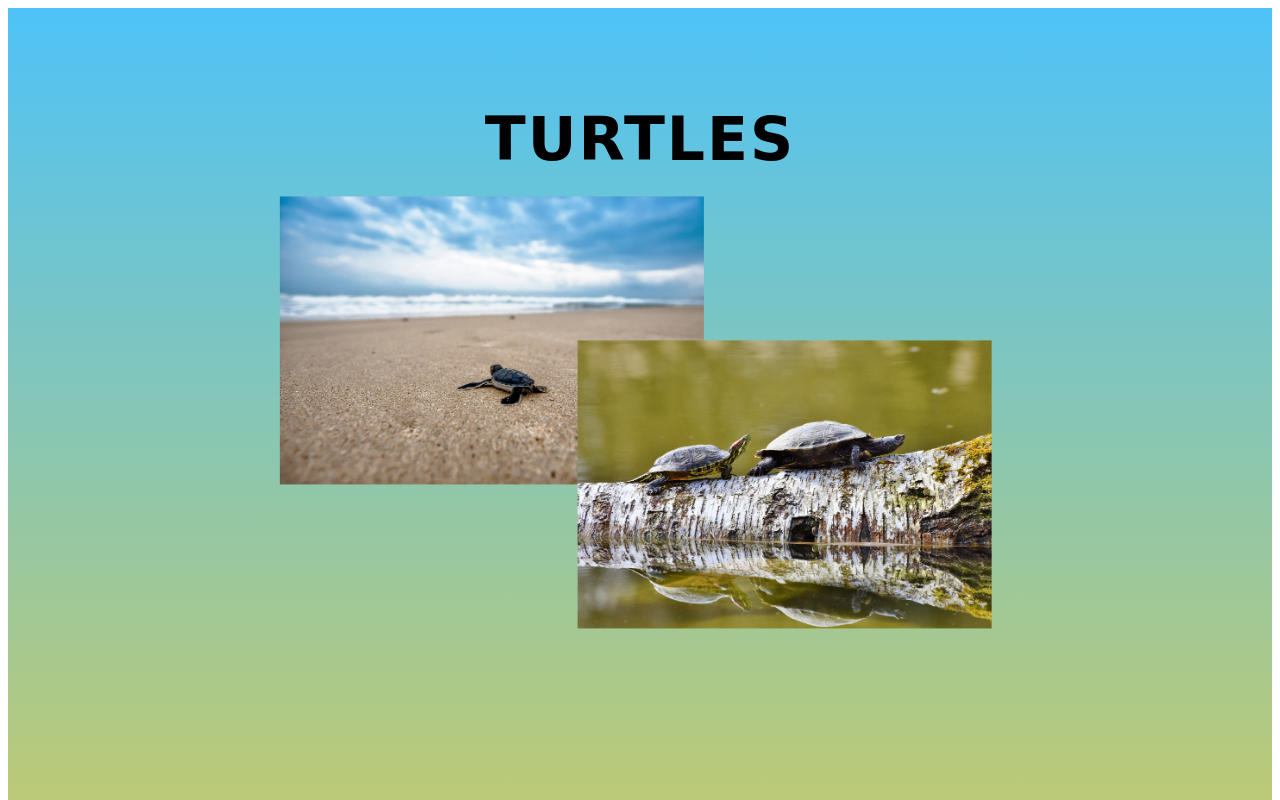
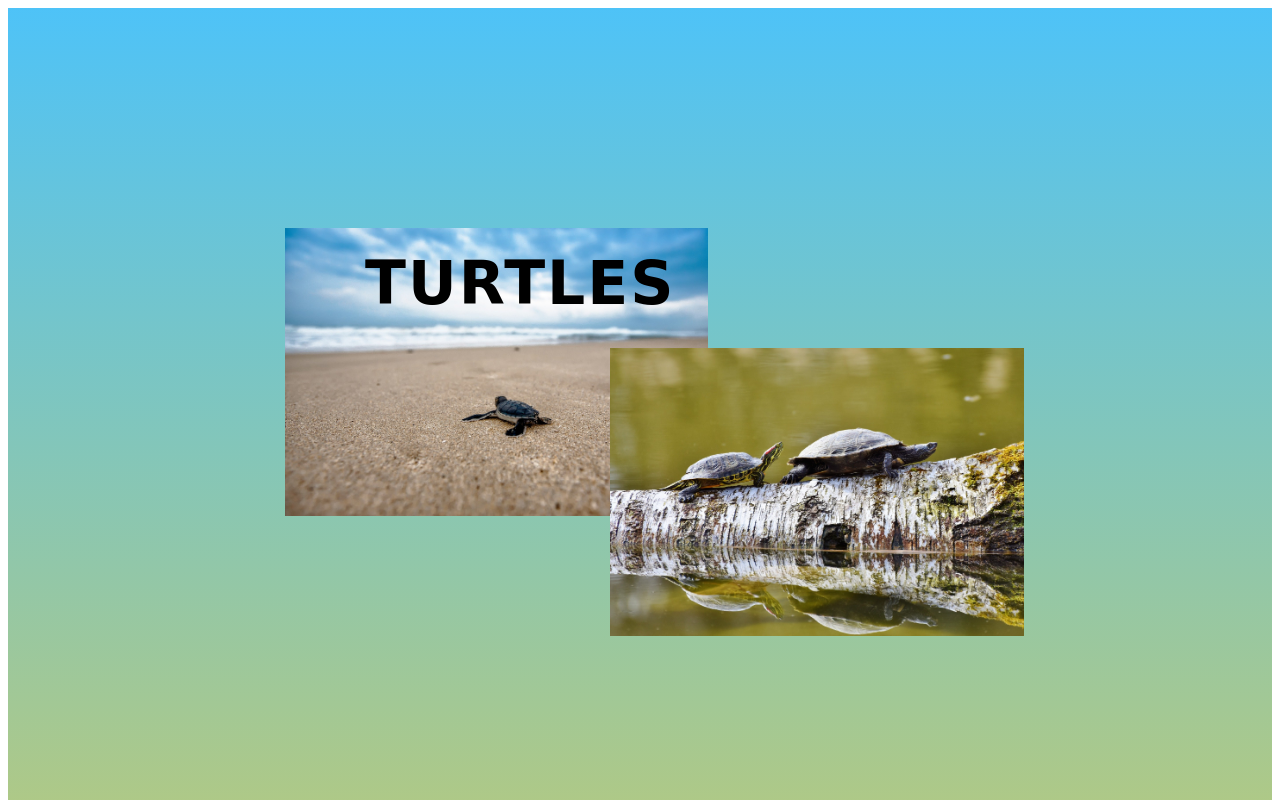
Before and after one commit to staten-island-tech/box-model-Aarthi28, a plain HTML site: page index.html in a window 1280 px wide. Shown: the top 800 px of the page. Drawn offline with Linux system fonts and the light colour scheme; a web font is replaced by a local one.

Commit message:
11/21/19

```diff
--- a/index.html
+++ b/index.html
@@ -8,14 +8,14 @@
     <link href="https://fonts.googleapis.com/css?family=Calistoga&display=swap" rel="stylesheet">
     <title>Document</title>
 </head>
+
 <body>
     <header class="header">
         <div class="header-text">
-            <h1> turtles </h1>
+            <h1 class="h1"> turtles </h1>
             <img src="media/turtle1.jpg" alt="" class="img1">
             <img src="media/turtle2.jpg" alt="" class="img2">
         </div>
     </header>
-
 </body>
 </html>
--- a/style.css
+++ b/style.css
@@ -8,36 +8,39 @@ html{
 .header {
     background:linear-gradient(to bottom,rgba(3,169,244, 0.7),
     rgba(175,180,43, 0.7));
-    font-family: 'Calistoga', cursive;
-    height: 87rem;
+    height: 100rem;
     position: relative;
 }
 
 .header-text{
-    text-transform: uppercase;
+    font-family: 'Calistoga', cursive;
     position: absolute;
     top: 15%;
     left: 50%;
-    transform: translate(-50%, -50%);
-    font-size: ;
     letter-spacing: 0.2rem;
     font-size: 3rem;
+}
+
+.h1{
+    text-transform: uppercase;
+    position: absolute;
+    top: 5rem;
+    left: -27.5rem;
+    z-index: 2;
 }
 
 .img1{
     height: 3in;
     position: absolute;
-    top: 50%;
-    left: 50%;
-    transform: translate(-85%, 20%);
+    top: 7rem;
+    left: -35.5rem;
     z-index: 0;
 }
 
 .img2{
     height: 3in;
     position: absolute;
-    top: 50%;
-    left: 50%;
-    transform: translate(-15%, 70%);
-    z-index: 0;
+    top: 19rem;
+    left: -3rem;
+    z-index: 1;
 }
```
